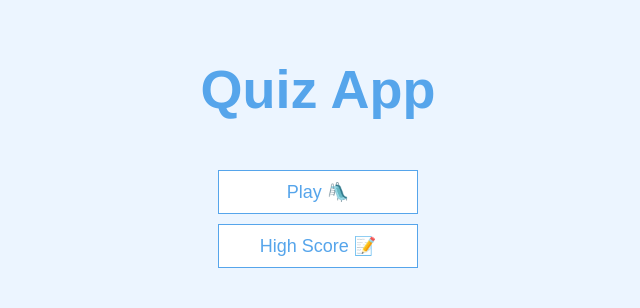
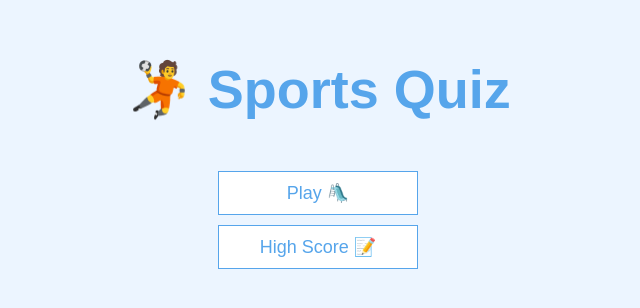
Before and after one commit to prathi736/quiz-app, a plain HTML site: page index.html in a window 1280 px wide. Shown: the part 232-540 px from the top of the page, without its empty margins (322-962 px from the left). Drawn offline with Linux system fonts and the light colour scheme.

Commit message:
added changes

```diff
--- a/index.html
+++ b/index.html
@@ -4,12 +4,13 @@
     <meta charset="UTF-8">
     <meta name="viewport" content="width=device-width, initial-scale=1.0">
     <title>Quiz App</title>
+    <link rel="icon" type="image/x-icon" href="/images/quiz.ico">
     <link rel="stylesheet" href="app.css">
 </head>
 <body>
     <div class="container">
         <div id="home" class="flex-center flex-column">
-            <h1>Quiz App</h1>
+            <h1>🤾 Sports Quiz</h1>
             <a class="btn" href="/game.html">Play 🛝</a>
             <a class="btn" href="/highscores.html">High Score 📝</a>
         </div>
```
Also changed, not shown: images/quiz.ico (added), 2 other files.
